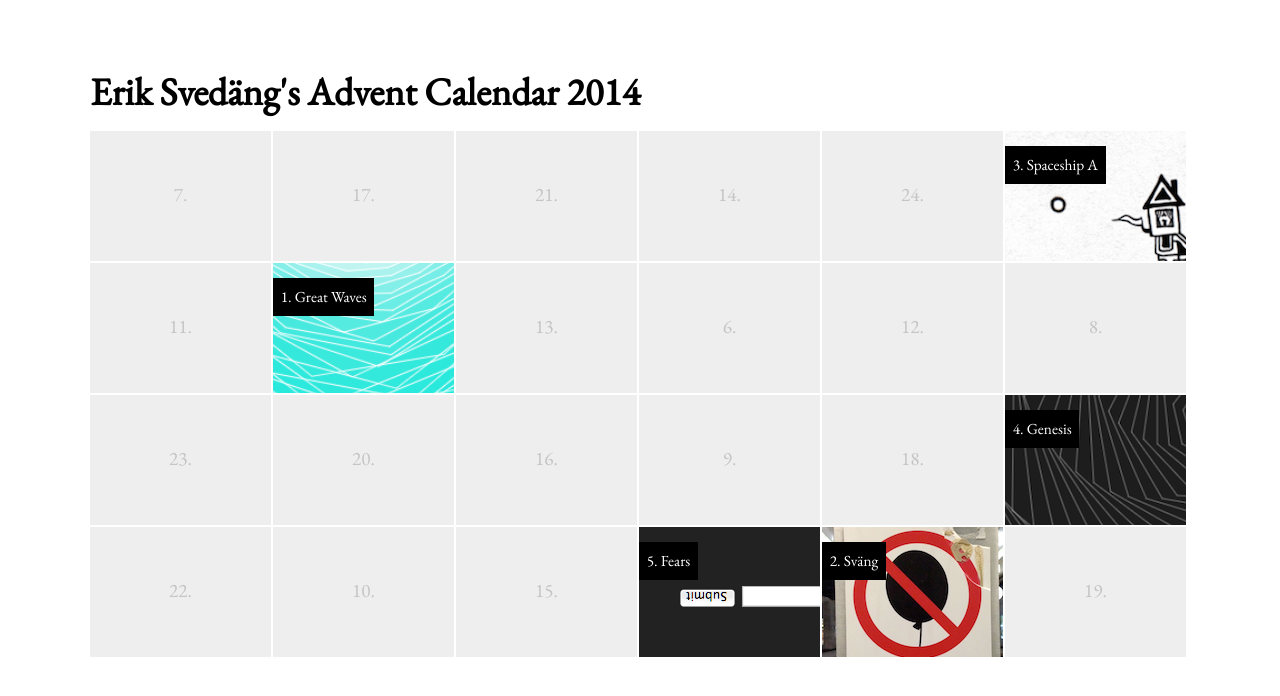
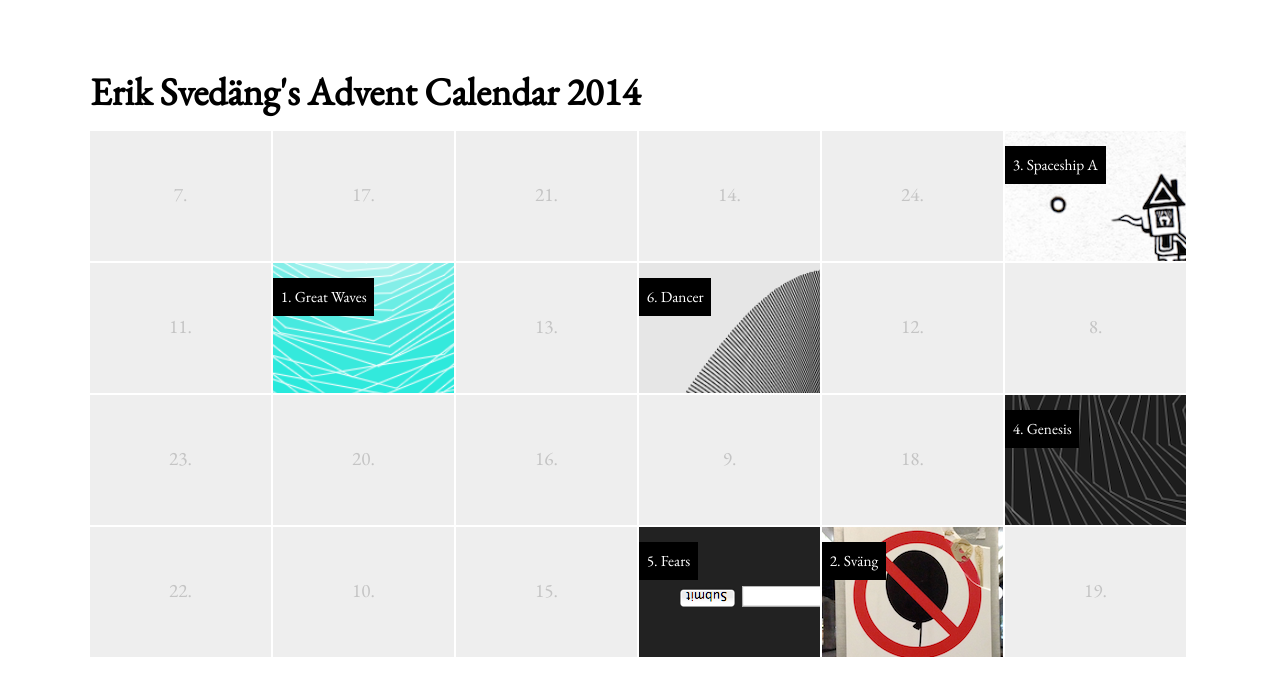
Before and after one commit to eriksvedang/Advent, a Jekyll site: the page built from index.html, in a window 1280 px wide. Shown: the top 696 px of the page. Built offline with Jekyll 4.4.1, drawn with Linux system fonts in a browser that asks for light colours; comment, search, counter and statistics services are not loaded.

Commit message:
lucka no 6

```diff
--- a/index.html
+++ b/index.html
@@ -41,7 +41,13 @@
       </a>
 
       <div class="flap"><p>13.</p></div>
-      <div class="flap"><p>6.</p></div>
+
+      <a href="{{ site.baseurl }}/6/Dancer.html">
+      	<div class="flap" style="background-image: url('{{ site.baseurl }}/img/dancer.png');">
+      	  <span class="label">6. Dancer</span>
+      	</div>
+      </a>
+
       <div class="flap"><p>12.</p></div>
       <div class="flap"><p>8.</p></div>
       <div class="flap"><p>23.</p></div>
```
Also changed, not shown: img/dancer.png.
